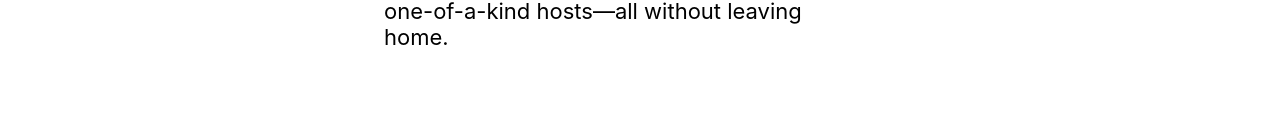
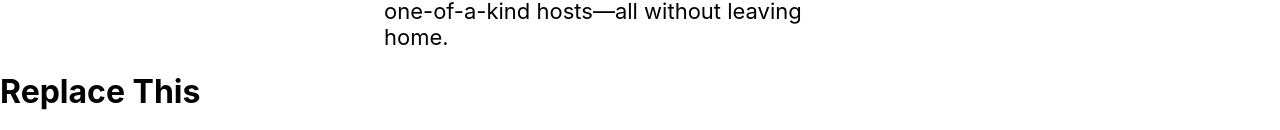
Before and after one commit to karndt95/airbnb-experiences-clone, a React (Create React App) app: page / in a window 1280 px wide. Shown: the part 743-873 px from the top of the page. Before the commit the page ends 815 px from the top, so only its background shows below. Built offline with nearby package versions, Linux system fonts and the light colour scheme.

Commit message:
Add Card component

```diff
--- a/src/App.js
+++ b/src/App.js
@@ -1,12 +1,14 @@
 import './App.css';
 import Navbar from './components/navbar/Navbar';
 import Hero from './components/hero/Hero';
+import Card from './components/card/Card';
 
 function App() {
   return (
     <div>
       <Navbar />
       <Hero />
+      <Card />
     </div>
   );
 }
--- /dev/null
+++ b/src/components/card/Card.js
@@ -0,0 +1,5 @@
+export default function Card() {
+  return (
+    <h1>Replace This</h1>
+  );
+}
```
